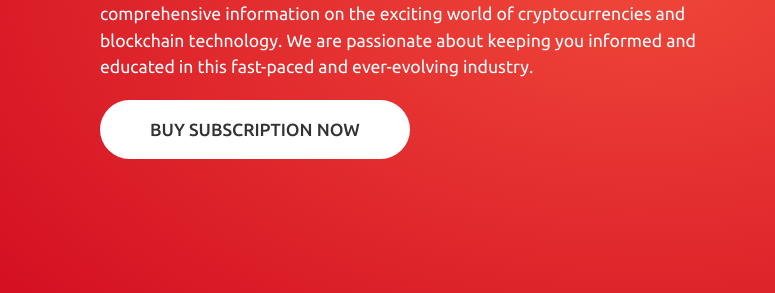
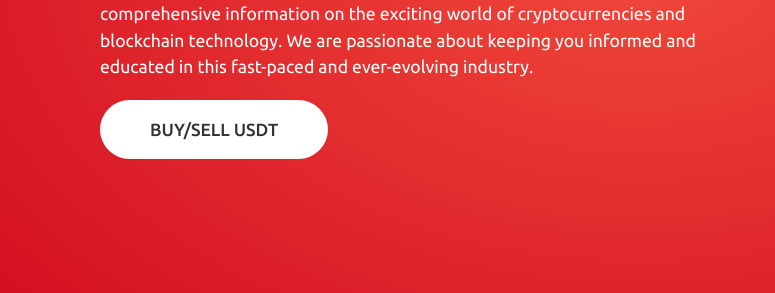
Before and after one commit to Nabeel008/Portfolio, a plain HTML site: page Landing Page/indexCrypco.html in a window 1280 px wide. Shown: the part 435-728 px from the top of the page, 0-775 px from the left. Drawn offline with nearby package versions, Linux system fonts and the light colour scheme.

Commit message:
Update indexCrypco.html

```diff
--- a/Landing Page/indexCrypco.html
+++ b/Landing Page/indexCrypco.html
@@ -22,7 +22,7 @@
       <div class="text">
         <h2>Stay informed<br>With <span>Us.</span></h2>
         <p>Welcome to Crypco Crypto, your trusted source for the latest and most comprehensive information on the exciting world of cryptocurrencies and blockchain technology. We are passionate about keeping you informed and educated in this fast-paced and ever-evolving industry.</p>
-        <a href="indexLog.html" class="btn">BUY SUBSCRIPTION NOW</a>
+        <a href="indexLog.html" class="btn">BUY/SELL USDT</a>
       </div>
       <div class="slider">
         <div class="slides active">
```
